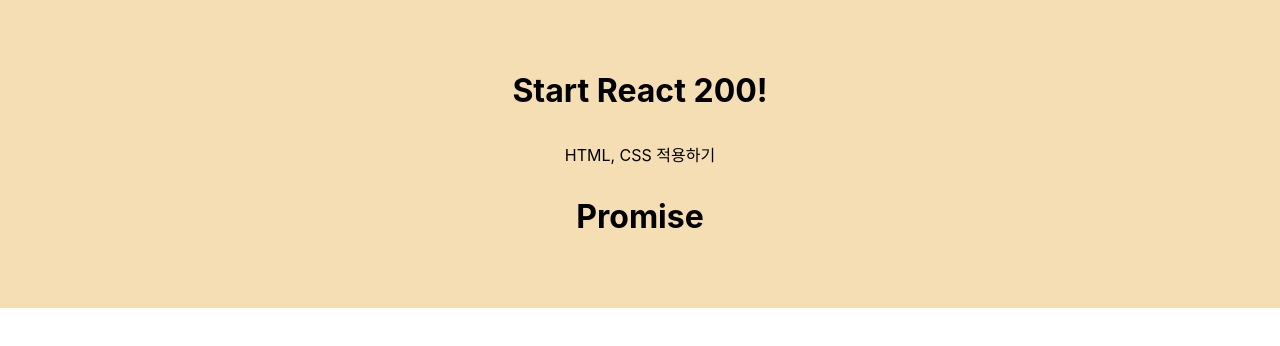
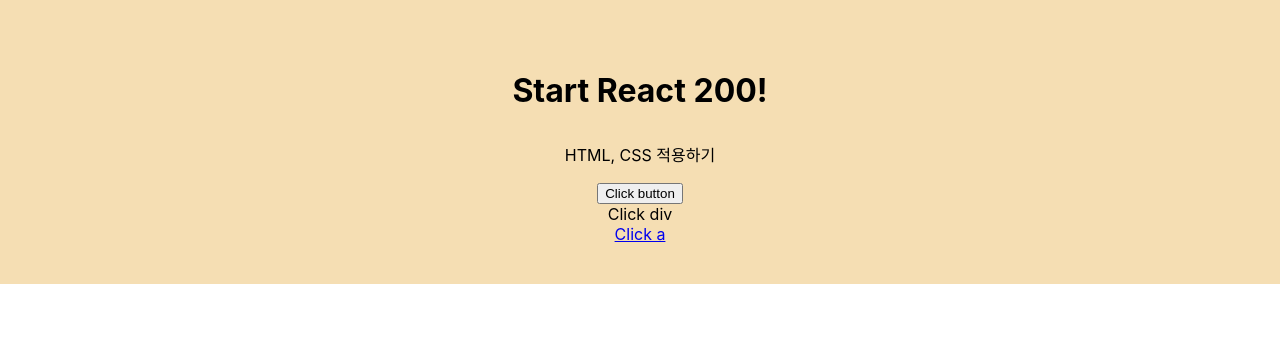
Before and after one commit to dev-chloe/hangout-react200, a React (Create React App) app: page / in a window 1280 px wide. Shown: the top 346 px of the page. Built offline with nearby package versions, Linux system fonts and the light colour scheme.

Commit message:
react200 중급066

```diff
--- a/src/App.js
+++ b/src/App.js
@@ -1,13 +1,13 @@
 import React from 'react';
 import './App.css';
-import Promise from './R065_Promise';
+import ReactonClick from './R066_onClick';
 
 function App() {
   return (
     <div className="cont_box">
       <h1>Start React 200!</h1>
       <p>HTML, CSS 적용하기</p>
-      <Promise />
+      <ReactonClick />
     </div>
   );
 }
--- /dev/null
+++ b/src/R066_onClick.js
@@ -0,0 +1,31 @@
+import React, { Component } from "react";
+
+class R066_onClick extends Component {
+  buttonClick = (param) => {
+    if(typeof param != 'string') param = "Click a"
+    // param 변수가 문자열이 아니라면, Click a라는 문자열을 param 변수에 할당한다.
+    console.log('param : ' + param)
+    // param 변수를 로그로 출력한다.
+  }
+
+  render() {
+    return (
+      <>
+        <button onClick={e => this.buttonClick("Click button")}>Click button</button>
+        {/* param : Click button */}
+        <div onClick={e => this.buttonClick("Click div")}>Click div</div>
+        {/* param : Click div */}
+        <a href="javascript:" onClick={this.buttonClick}>Click a</a>
+        {/* param : Click a */}
+        {/*
+        사용자가 특정 태그 영역을 클릭할때 마다  buttonClick 함수를 호출하고
+        서로 다른 파라미터(Click button, Click div)를 전달한다.
+        button과 div 에는 파라미터를 받는 것으로 선언되어 있지만
+        a 에서는 파라미터 없이 함수를 호출해도 정상적으로 동작한다.
+        */}
+      </>
+    )
+  }
+}
+
+export default R066_onClick;
```
